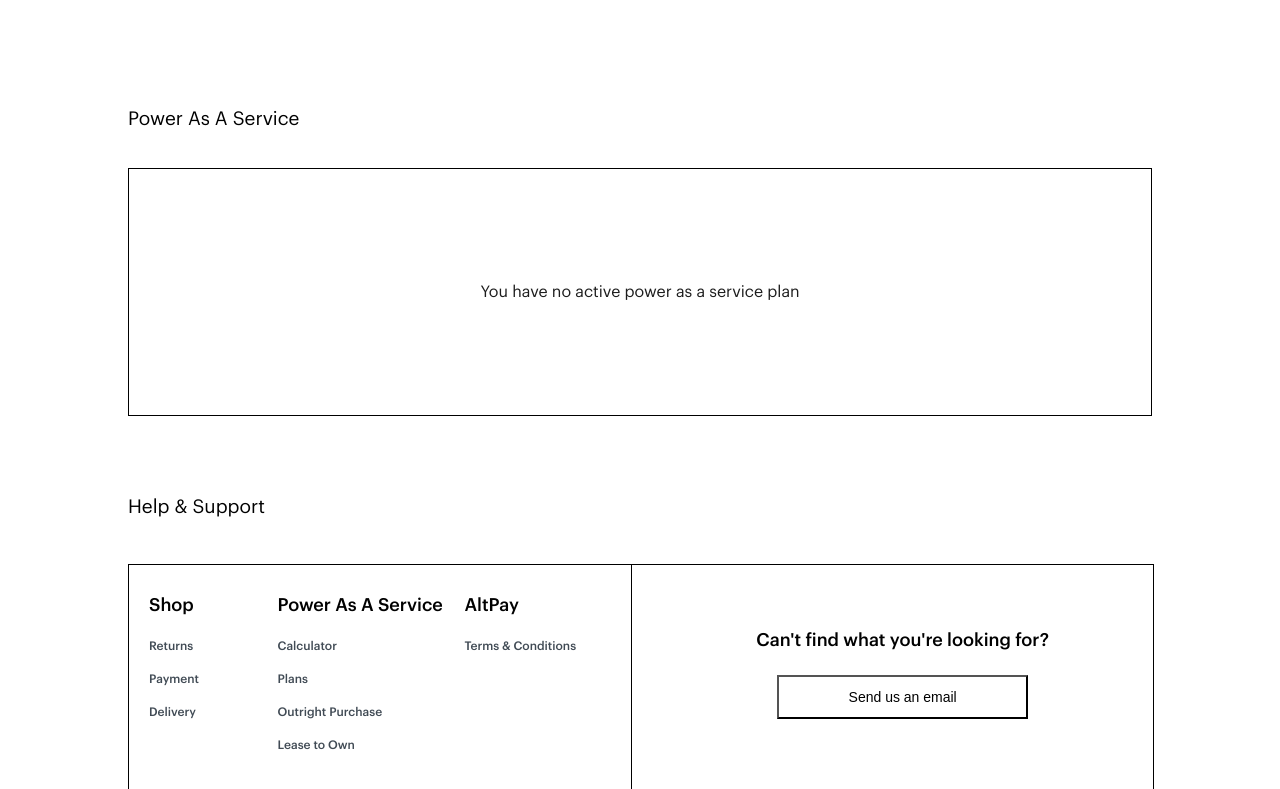
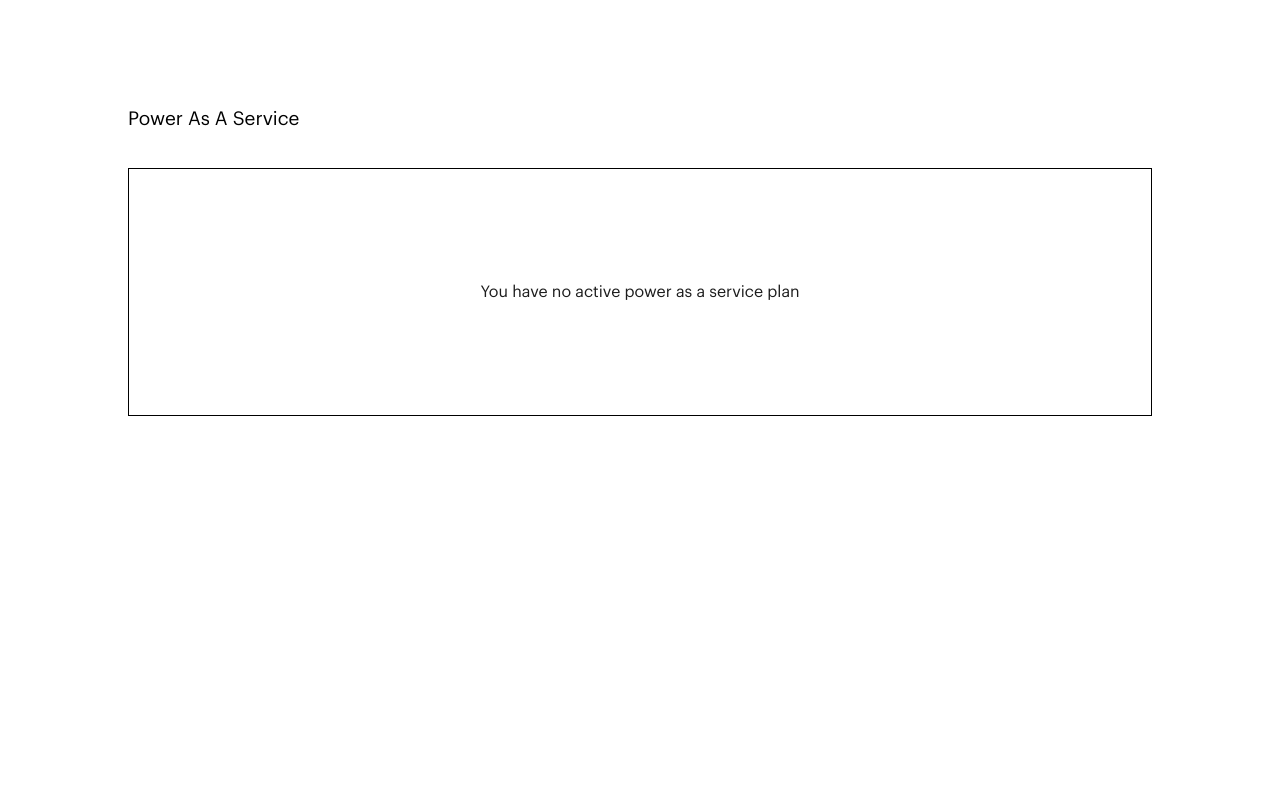
Before and after one commit to Phumbie/imperium-deprecated, a Vue app: page /my-account in a window 1280 px wide. Shown: the part 1290-2079 px from the top of the page. After the commit the page ends 1796 px from the top, so only its background shows below. Built offline with nearby package versions, Linux system fonts and the light colour scheme; no server answers; sample sign-in values are in the browser's storage; what vue-js-modal would draw is missing.

Commit message:
chore: removed help and support section

```diff
--- a/src/components/UserAccount.vue
+++ b/src/components/UserAccount.vue
@@ -47,7 +47,7 @@
     <span class="section-title">Power As A Service</span>
     <div class="paas-active-plan-container">You have no active power as a service plan</div>
 
-    <span class="section-title">Help & Support</span>
+    <!-- <span class="section-title">Help & Support</span>
     <div class="help-box-container">
       <span class="help-box">
         <div class="small-header-text">Shop</div>
@@ -70,7 +70,7 @@
         <p class="small-header-text">Can't find what you're looking for?</p>
         <router-link to="#" tag="button" class="button-send-mail">Send us an email</router-link>
       </span>
-    </div>
+    </div> -->
   </div>
 </template>
 
```
